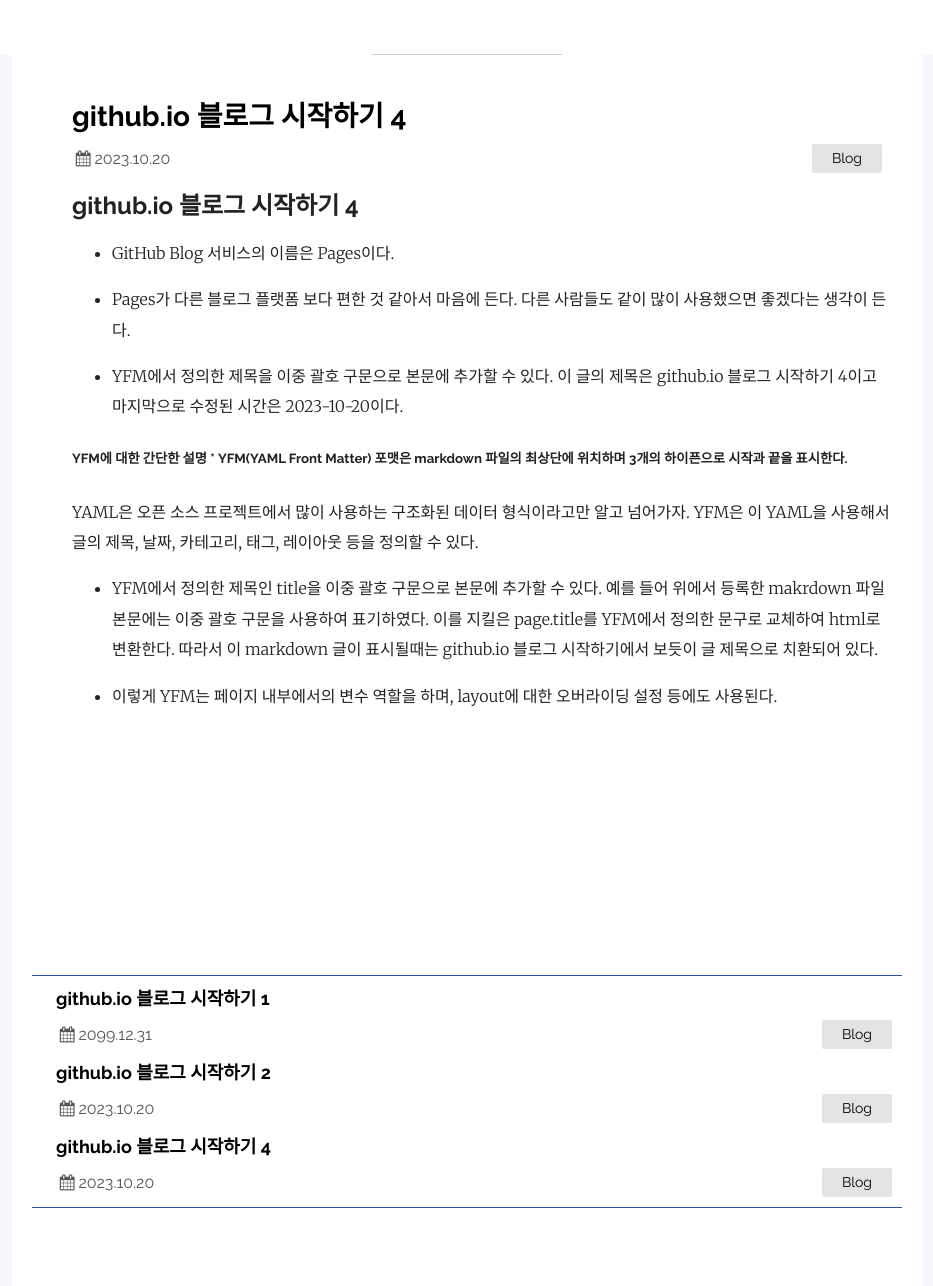
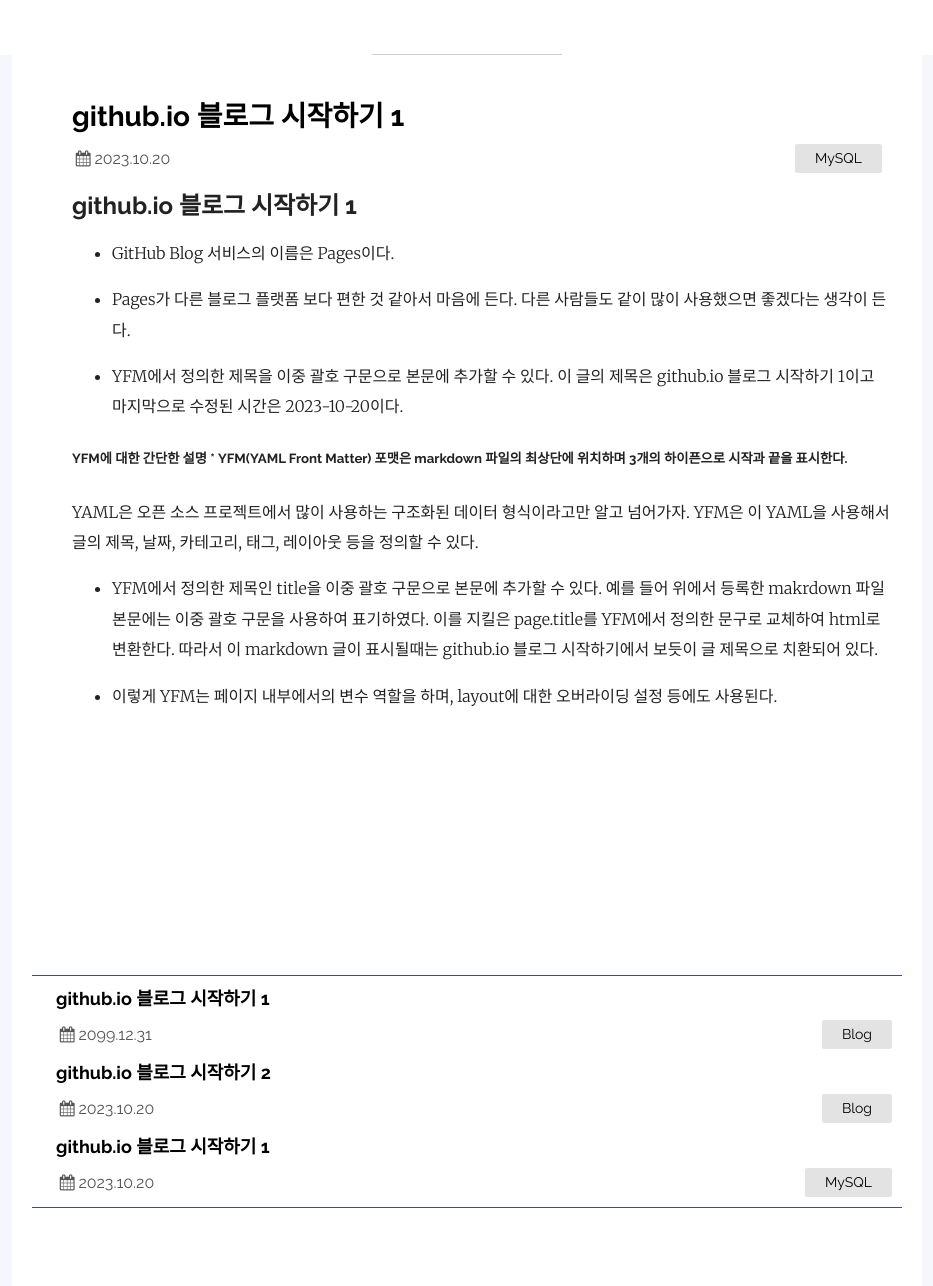
Before and after one commit to sfthch/sfthch, a Jekyll site: the page built from _posts/2023-10-20-01-blog-hch.md, in a window 1280 px wide. Shown: the part 152-1438 px from the top of the page, without its empty margins (173-1106 px from the left). Built offline with Jekyll 4.4.1, drawn with Linux system fonts in a browser that asks for light colours.

Commit message:
231020-1307

```diff
--- a/_posts/2023-10-20-01-blog-hch.md
+++ b/_posts/2023-10-20-01-blog-hch.md
@@ -1,9 +1,9 @@
 ---
 layout: post
-title: "github.io 블로그 시작하기 4"
+title: "github.io 블로그 시작하기 1"
 excerpt: "GitHub Blog 서비스인 github.io 블로그 시작하기로 했다."
 categories:
-  - Blog
+  - MySQL
 tags:
   - content
   - Blog
```
